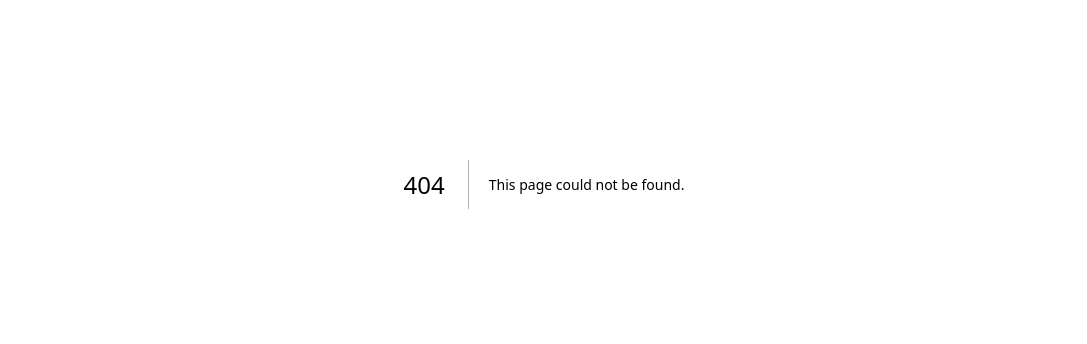
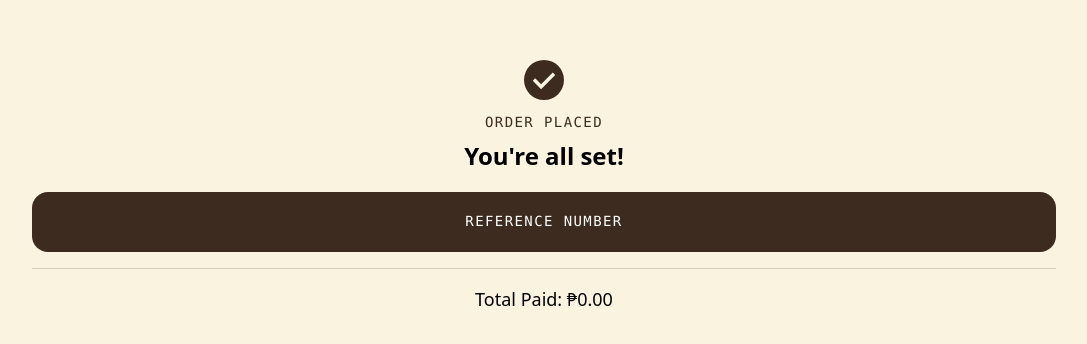
Before and after one commit to gon-zaga/kombi-cafe, a Next.js app: page /order-confirmation in a window 1280 px wide. Before the commit this address had no page. Shown: the part 216-560 px from the top of the page, without its empty margins (96-1183 px from the left). Built offline with nearby package versions, Linux system fonts and the light colour scheme.

Commit message:
Working on Placing Order

```diff
--- /dev/null
+++ b/app/order-confirmation/page.tsx
@@ -0,0 +1,45 @@
+'use client'
+import { useSearchParams } from "next/navigation";
+import { Suspense } from "react";
+import Image from "next/image";
+
+function ConfirmOrder() {
+  const confirmParam = useSearchParams();
+  const ref = confirmParam.get('ref');
+  const total = confirmParam.get('total');
+
+  return (
+    <section className="bg-cream flex min-h-screen items-center justify-center">
+      {/* Confirm Card */}
+      <div className="flex flex-col items-center justify-center w-4/5 gap-2">
+        <Image
+          src="/check-circle.svg"
+          alt="check-icon"
+          width={48}
+          height={48}
+        />
+        <span className="font-mono text-sm tracking-widest text-dark-brown">ORDER PLACED</span>
+        <span className="text-2xl font-semibold">You&#39;re all set!</span>
+
+        <div className="mt-3 bg-dark-brown text-white py-4 px-8 rounded-2xl text-center w-full">
+          <span className="text-sm tracking-widest font-mono">REFERENCE NUMBER</span>
+          <p className="text-3xl font-bold font-mono mt-1">{ref}</p>
+        </div>
+
+        <hr className="w-full border-dark-brown/20 my-2" />
+
+        <span className="text-lg font-medium">
+          Total Paid: ₱{Number(total).toFixed(2)}
+        </span>
+      </div>
+    </section>
+  );
+}
+
+export default function ConfirmOrderPage() {
+  return (
+    <Suspense>
+      <ConfirmOrder />
+    </Suspense>
+  );
+}
--- a/app/order-list/_ui/OrderCard.tsx
+++ b/app/order-list/_ui/OrderCard.tsx
@@ -67,11 +67,6 @@ function OrderCard({ order, addOns, onDelete }: OrderCardProps) {
       </div>
 
       {/* Delete button */}
-      <button
-        onClick={onDelete}
-        aria-label="Remove item"
-        className="shrink-0 w-8 h-8 flex items-center justify-center rounded-xl border border-stone-200 text-stone-400 hover:bg-red-50 hover:border-red-200 hover:text-red-500 transition-colors"
-      >
         <button
           onClick={onDelete}
           aria-label="Remove item"
@@ -84,7 +79,6 @@ function OrderCard({ order, addOns, onDelete }: OrderCardProps) {
             height={42}
           />
         </button>
-      </button>
       </div>
     );
   }
--- a/app/order-list/_ui/PlaceOrderButton.tsx
+++ b/app/order-list/_ui/PlaceOrderButton.tsx
@@ -1,9 +1,28 @@
+'use client'
+import { useRouter } from "next/navigation";
+import { useOrderStore } from "@/store/OrderListStore";
 
+interface PlaceOrderButtonInt {
+  grandtotal: number
+}
 
-function PlaceOrderButton() {
+function PlaceOrderButton({ grandtotal }: PlaceOrderButtonInt) {
+  const router = useRouter();
+  const { clearOrder } = useOrderStore();
+
+  const handlePlaceOrder = () => {
+    const referenceId = `KMB-${Date.now().toString(36).toUpperCase()}`
+    clearOrder()
+    router.push(`/order-confirmation?ref=${referenceId}&total=${grandtotal}`)
+  };
+
   return (
-    <>
-    </>
+    <button
+      onClick={handlePlaceOrder}
+      className="w-full bg-amber-800 text-white text-lg font-semibold py-4 rounded-2xl active:opacity-80"
+    >
+      Place Order · ₱{grandtotal.toFixed(2)}
+    </button>
   );
 }
 
--- a/app/order-list/page.tsx
+++ b/app/order-list/page.tsx
@@ -4,9 +4,11 @@ import OrderCard from './_ui/OrderCard';
 import Header from '../ui/Header';
 import { addOns } from '../lib/data';
 import { useOrderStore  } from '@/store/OrderListStore';
+import PlaceOrderButton from './_ui/PlaceOrderButton';
 
 function OrdersLists() {
   const {orders, removeOrder} = useOrderStore();
+  const grandtotal =  orders.reduce((acc, order) => acc + order.selectedSize.price * order.quantity, 0);
   return (
 
     <div>
@@ -14,13 +16,13 @@ function OrdersLists() {
       {
 
         orders.map((order) => (
-          <>
             <OrderCard key={`${order.itemId}-${JSON.stringify(order.selectedAddOn)}`} order={order} addOns={addOns} onDelete={() => removeOrder(order)} />
-          </>
         ))
       }
+      <PlaceOrderButton grandtotal={grandtotal}/>
+
     </div>
   );
-}``
+}
 
 export default OrdersLists
--- a/store/OrderListStore.ts
+++ b/store/OrderListStore.ts
@@ -24,6 +24,7 @@ interface OrderState {
   orders: OrderItem[],
   addToOrder: (order: OrderItem) => void;
   removeOrder: (order: OrderItem) => void;
+  clearOrder: () => void;
 }
 
 export const useOrderStore = create<OrderState>((set) => ({
@@ -59,7 +60,10 @@ using the `Array.prototype.find()` method to check if there is an existing order
         JSON.stringify(o.selectedAddOn) !== JSON.stringify(order.selectedAddOn));
 
       return {orders: deleteOrder}
+  }),
+
+  clearOrder: () => set(() => {
+    return {orders: []}
   })
 
-
 }))
```
Also changed, not shown: public/check-circle.svg (added).
